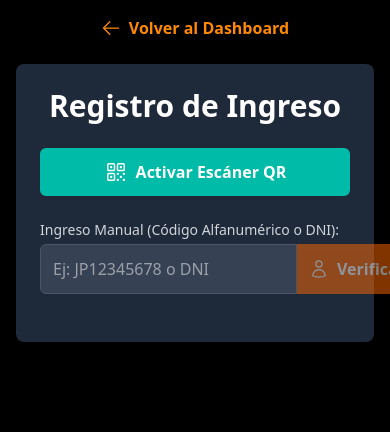
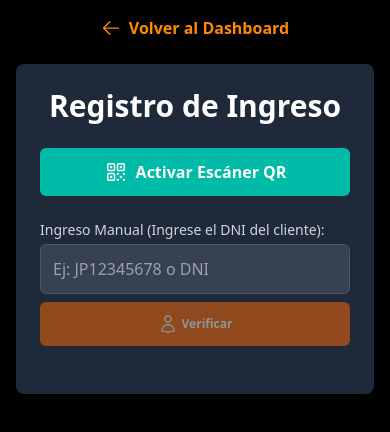
Before and after one commit to KLGomez/GoGYM-Demo, a React (Vite) app: page /check-in in a window 390 px wide. Shown: the top 432 px of the page. Built offline with nearby package versions, Linux system fonts and the light colour scheme.

Commit message:
checkin: boton 'verificar' responsive

```diff
--- a/src/pages/CheckInPage.jsx
+++ b/src/pages/CheckInPage.jsx
@@ -180,26 +180,32 @@ const CheckInPage = () => {
           <form onSubmit={handleManualSubmit} className="space-y-4 mb-6">
             <div>
               <label htmlFor="manualCode" className="block text-sm font-medium text-gray-300 mb-1">
-                Ingreso Manual (Código Alfanumérico o DNI):
+                Ingreso Manual (Ingrese el DNI del cliente):
               </label>
               <div className="flex">
+                <div className="flex flex-col xs:flex-row w-full gap-2">
                   <input
                     type="text"
                     id="manualCode"
                     value={manualCode}
                     onChange={(e) => setManualCode(e.target.value)}
                     placeholder="Ej: JP12345678 o DNI"
-                  className="flex-grow p-3 bg-gray-700 border border-gray-600 text-white rounded-l-md focus:ring-orange-500 focus:border-orange-500"
+                    className="flex-grow p-3 bg-gray-700 border border-gray-600 text-white rounded-md xs:rounded-l-md xs:rounded-r-none focus:ring-orange-500 focus:border-orange-500"
                     disabled={processing}
                   />
                   <button
                     type="submit"
                     disabled={processing || !manualCode.trim()}
-                  className="bg-orange-500 hover:bg-orange-600 text-white font-semibold p-3 rounded-r-md disabled:opacity-50 flex items-center"
+                    className="bg-orange-500 hover:bg-orange-600 text-white font-semibold p-3 rounded-md xs:rounded-r-md xs:rounded-l-none disabled:opacity-50 flex items-center justify-center min-w-[90px] sm:min-w-[120px] text-xs sm:text-base"
                   >
-                  {processing ? <ArrowPathIcon className="w-5 h-5 animate-spin" /> : <UserIcon className="w-5 h-5" />}
-                  <span className="ml-2">Verificar</span>
+                    {processing ? (
+                      <ArrowPathIcon className="w-5 h-5 animate-spin" />
+                    ) : (
+                      <UserIcon className="w-5 h-5" />
+                    )}
+                    <span className="ml-1 sm:ml-2 truncate">Verificar</span>
                   </button>
+                </div>
               </div>
             </div>
           </form>
```
Lines whose indentation alone changed are shown as unchanged.
